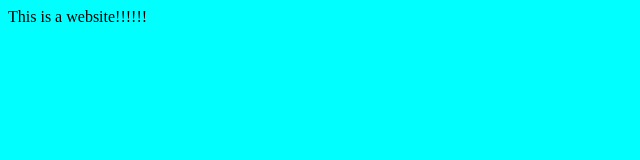
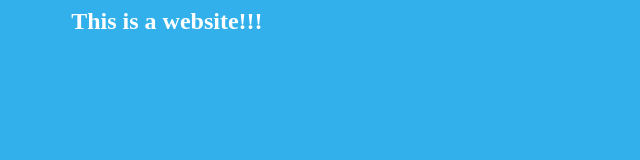
Before and after one commit to DMcCulloch-Coder/sample-site, a website: page public/index.html in a window 1280 px wide. Shown: the whole page, without its empty margins (0-640 px from the left). Drawn offline with Linux system fonts and the light colour scheme.

Commit message:
started to add css, started to work on readme, and cleaned up .gitignore

```diff
--- a/public/css/style.css
+++ b/public/css/style.css
@@ -1,4 +1,13 @@
 body {
-    background-color: aqua;
+    background-color: rgb(50, 176, 235);
+    color: rgb(255, 255, 255);
 
 }
+
+header {
+    font-size: 24px;
+    font-weight: bold;
+    width: 90%;
+    margin: 0 auto;
+
+}
--- a/public/index.html
+++ b/public/index.html
@@ -14,7 +14,11 @@
 
 
 <body>
-    This is a website!!!!!!
+
+    <header>
+        This is a website!!!
+    </header>
+
 
 
     <script src='./javascript/script.js'></script>
```
Also changed, not shown: README.md.
